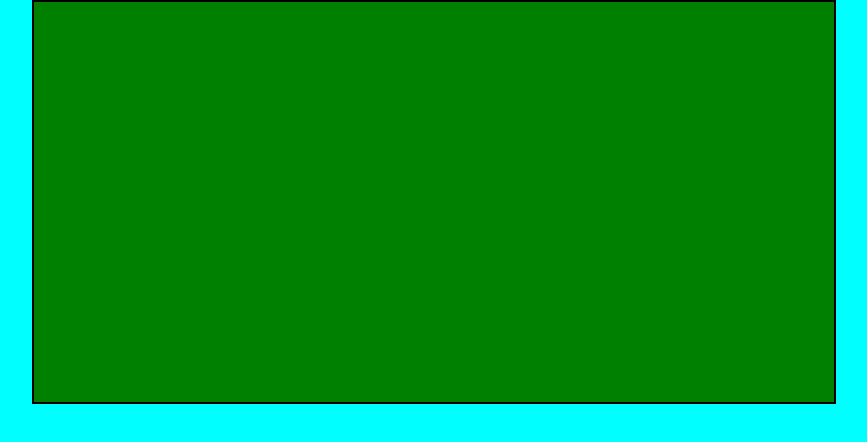
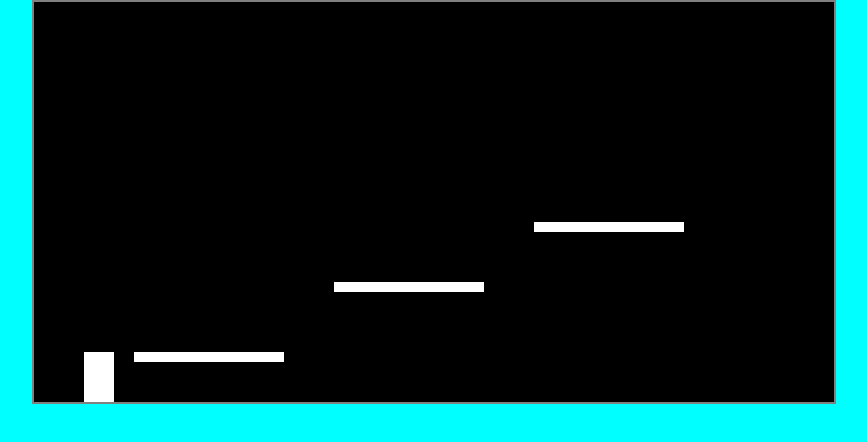
Before and after one commit to toiohomaigd/2DJavascriptGame, a plain HTML site: page index.html in a window 1280 px wide. Shown: the whole page, without its empty margins (206-1073 px from the left). Drawn offline with Linux system fonts and the light colour scheme.

Commit message:
Player movement and Platforms
Added jump, left and right movement, jump sound and platforms.

```diff
--- a/game.js
+++ b/game.js
@@ -4,6 +4,9 @@ const ctx = canvas.getContext("2d");
 
 canvas.width = 800;
 canvas.height = 400;
+
+// Load jump sound
+const jumpSound =  new Audio("jump.mp3");
 
 // Player Properties
 const player = {
@@ -12,11 +15,59 @@ const player = {
     y: 300,
     width: 30,
     height: 50,
-    color: "blue",
+    color: "white",
     velocityY: 0,
     gravity: 0.5,
     jumpPower: -10,
-    onGround: false
+    onGround: false,
+    speed: 5
+}
+
+// Platforms
+const platforms = [
+    {x: 100, y: 350, width: 150, height: 10},
+    {x: 300, y: 280, width: 150, height: 10},
+    {x: 500, y: 220, width: 150, height: 10}
+];
+
+// Draw Platforms
+function drawPlatforms()
+{
+    ctx.fillStyle = "white";
+    platforms.forEach(
+        platform => {
+            ctx.fillRect(platform.x, platform.y, platform.width, platform.height)
+        }
+    );
+}
+
+// Set Platform Collisions
+function checkPlatformCollision()
+{
+    // Track if player lands on any platform
+    let onPlatform = false;
+
+    // loop through platforms to check if player has landed on it
+    platforms.forEach(
+        platform => {
+            if(
+                player.velocityY > 0 && // only check when falling
+                player.y + player.height <= platform.y + player.velocityY && // Player is above platform
+                player.y + player.height + player.velocityY >= platform.y &&
+                player.x + player.width > platform.x &&
+                player.x < platform.x + platform.width
+            )
+            {
+                // Postion player on top of the platform
+                player.y = platform.y - player.height;
+                player.velocityY = 0;
+                onPlatform = true;
+            }
+        }
+    );
+
+    // update ground status
+    player.onGround = onPlatform;
 }
 
 // Controls
@@ -36,3 +87,68 @@ function drawPlayer() {
     ctx.fillStyle = player.color;
     ctx.fillRect(player.x, player.y, player.width, player.height);
 }
+
+// Update player movement
+function updatePlayer()
+{
+    // Left and Right movement
+    if(keys["ArrowLeft"])
+    {
+        player.x -= player.speed;
+    }
+    if(keys["ArrowRight"])
+    {
+        player.x += player.speed;
+    }
+
+
+
+    // Prevent Moving out of bounds
+    if(player.x < 0) player.x = 0;
+    if(player.x + player.width > canvas.width)
+    {
+        player.x = canvas.width - player.width;
+    }
+
+    // Gravity
+    player.velocityY += player.gravity;
+    player.y += player.velocityY;
+
+    // Check Platform collisions before gound check
+    checkPlatformCollision();
+
+    // Prevent falling through the ground
+    if(player.y + player.height >= canvas.height)
+    {
+        player.y = canvas.height - player.height;
+        player.velocityY = 0;
+        player.onGround = true;
+    }
+    else
+    {
+        player.onGround = false;
+    }
+
+    // Jumping
+    if(keys["Space"] && player.onGround)
+    {
+        player.velocityY = player.jumpPower;
+        player.onGround = false;
+        jumpSound.play(); // Play jump sound
+
+    }
+}
+
+// Game Loop
+function gameLoop()
+{
+    ctx.clearRect(0, 0, canvas.width, canvas.height);
+    updatePlayer();
+    drawPlatforms();
+    drawPlayer();
+
+    requestAnimationFrame(gameLoop);
+}
+
+// Start the game
+gameLoop();
--- a/style.css
+++ b/style.css
@@ -6,8 +6,8 @@ body {
 }
 
 canvas {
-    background-color: green;
+    background-color: black;
     display: block;
     margin: auto;
-    border: 2px solid black;
+    border: 2px solid grey;
 }
```
Also changed, not shown: 1 other file.
